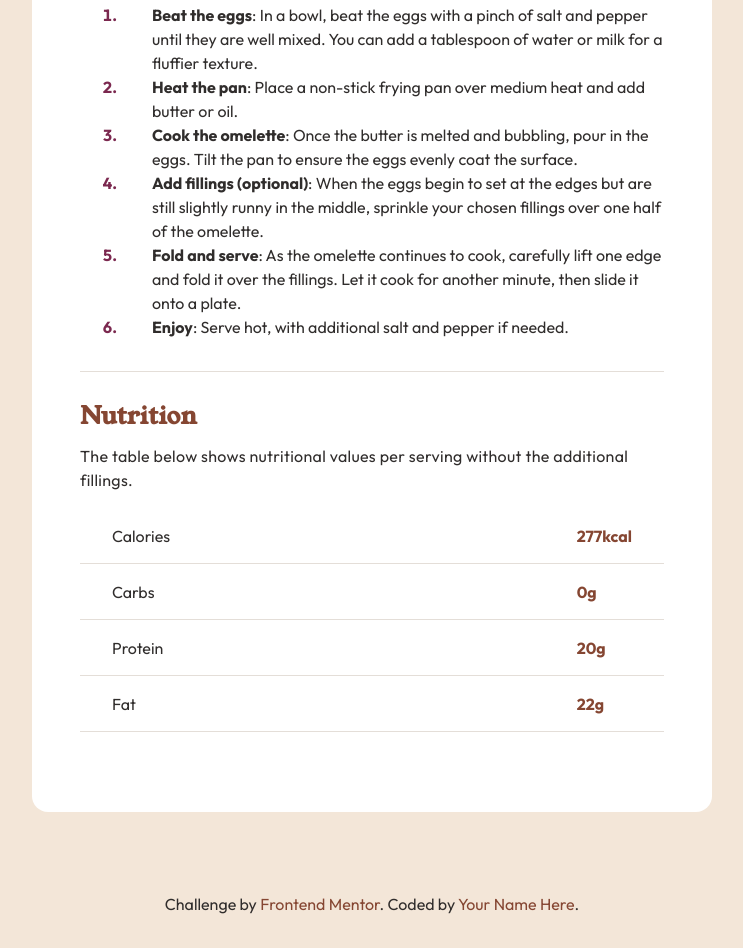
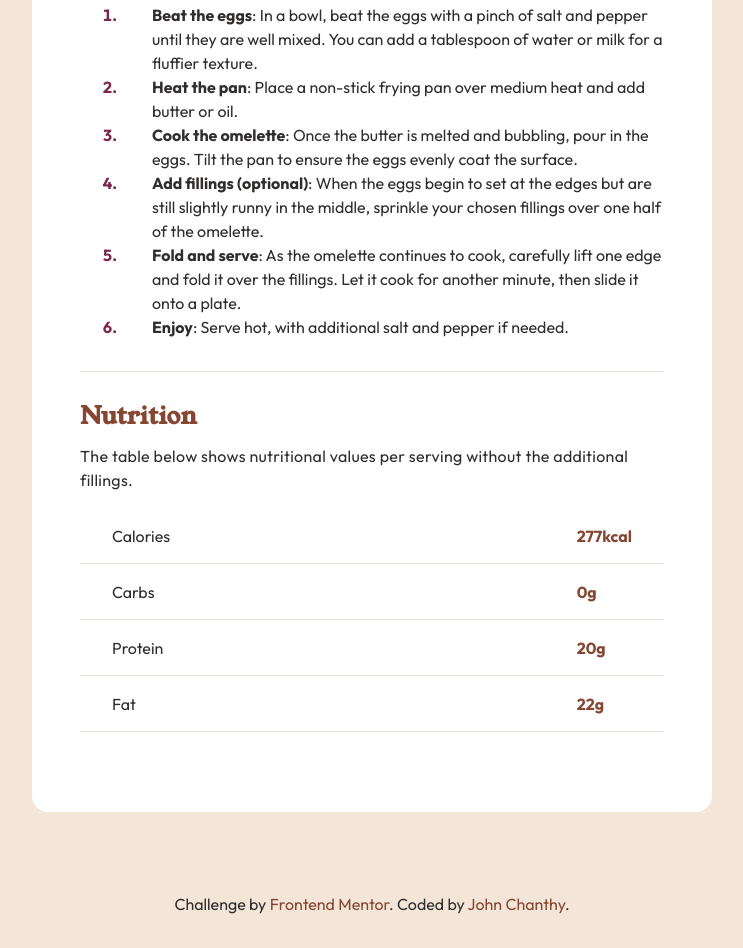
Before and after one commit to jchanthy/receipt-page, a plain HTML site: page index.html in a window 1280 px wide. Shown: the part 1073-2021 px from the top of the page, without its empty margins (268-1011 px from the left). Drawn offline with Linux system fonts and the light colour scheme.

Commit message:
Update index.html
update name.

```diff
--- a/index.html
+++ b/index.html
@@ -109,7 +109,7 @@
 
   <div class="attribution">
     Challenge by <a href="https://www.frontendmentor.io?ref=challenge" target="_blank">Frontend Mentor</a>.
-    Coded by <a href="#">Your Name Here</a>.
+    Coded by <a href="#">John Chanthy</a>.
   </div>
 </body>
 </html>
```
